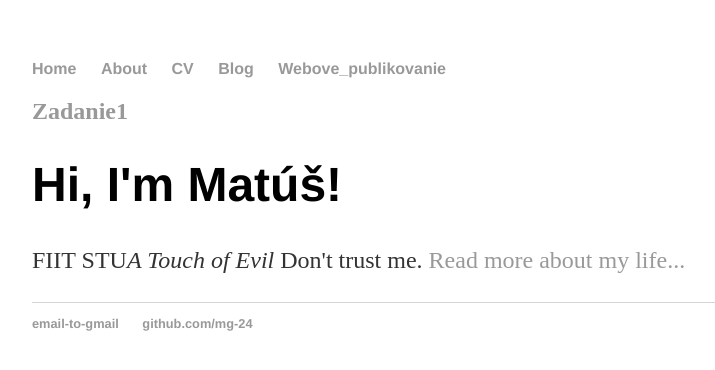
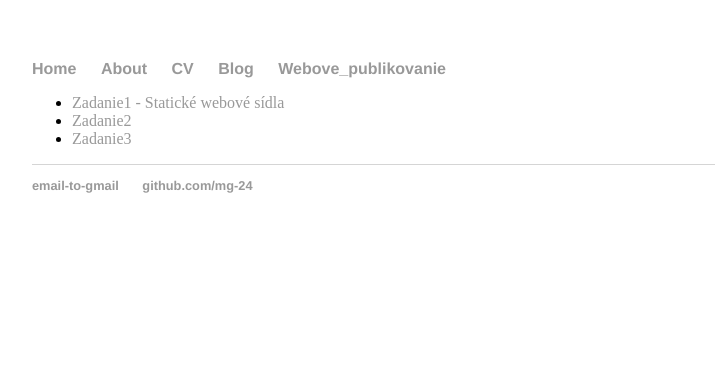
Before and after one commit to mg-24/mg-24.github.io, a Jekyll site: the page built from Webove-publikovanie/index.html, in a window 1280 px wide. Shown: the top 370 px of the page, without its empty margins (160-875 px from the left). Built offline with Jekyll 4.4.1, drawn with Linux system fonts in a browser that asks for light colours.

Commit message:
Update index.html

```diff
--- a/Webove-publikovanie/index.html
+++ b/Webove-publikovanie/index.html
@@ -3,7 +3,13 @@ layout: default
 title: Zadania
 ---
 <div class="blurb">
-	<a href="http://mg-24.github.io/"><h2>Zadanie1</h2></a>
-	<h1>Hi, I'm Matúš!</h1>
-	<p>FIIT STU<em>A Touch of Evil</em> Don't trust me. <a href="/about">Read more about my life...</a></p>
+	<ul>
+{% for zadanie in site.data.zadania %}
+  <li>
+    <a href="http://mg-24.github.io/">
+      {{ zadanie.name }}
+    </a>
+  </li>
+{% endfor %}
+</ul>
 </div><!-- /.blurb -->
```
